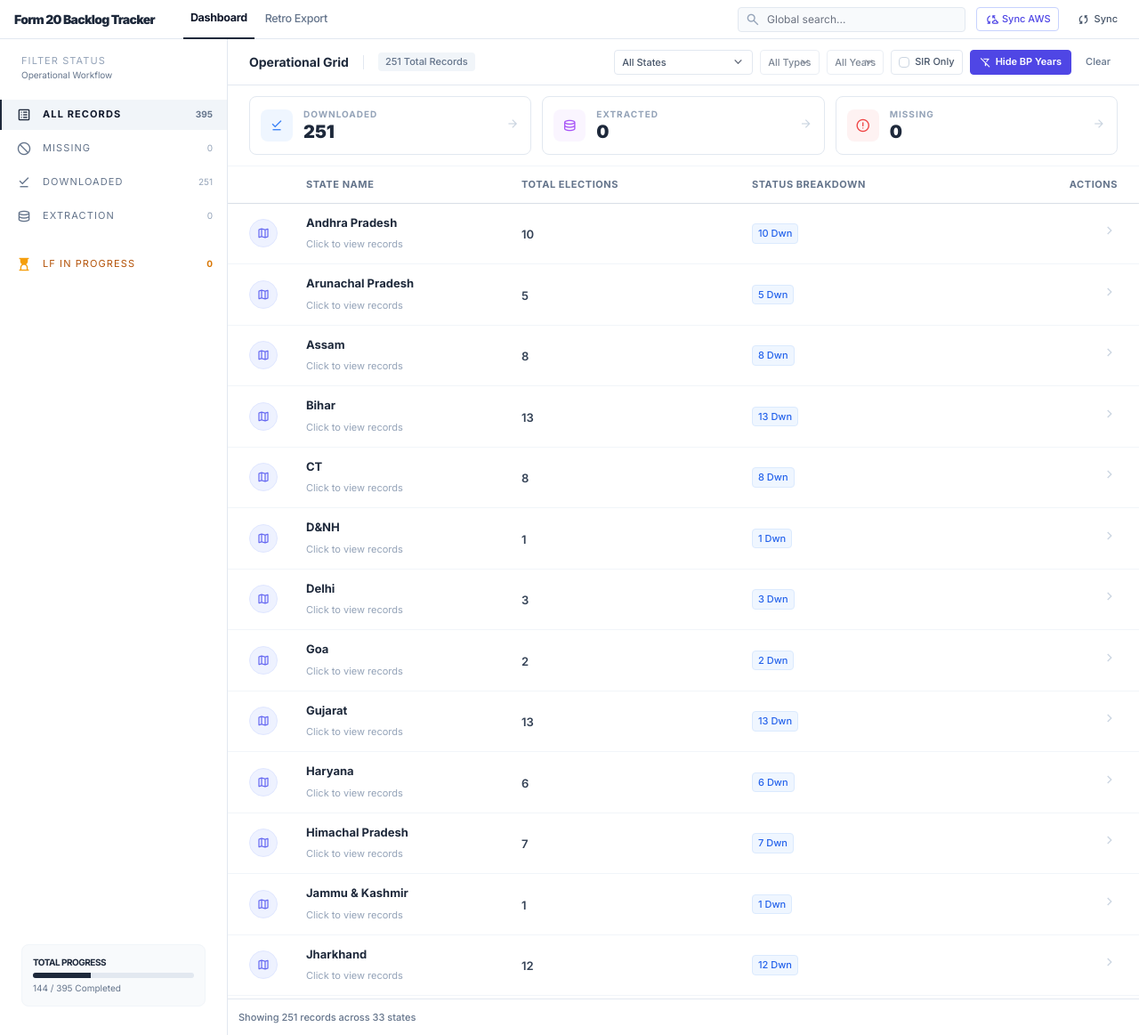
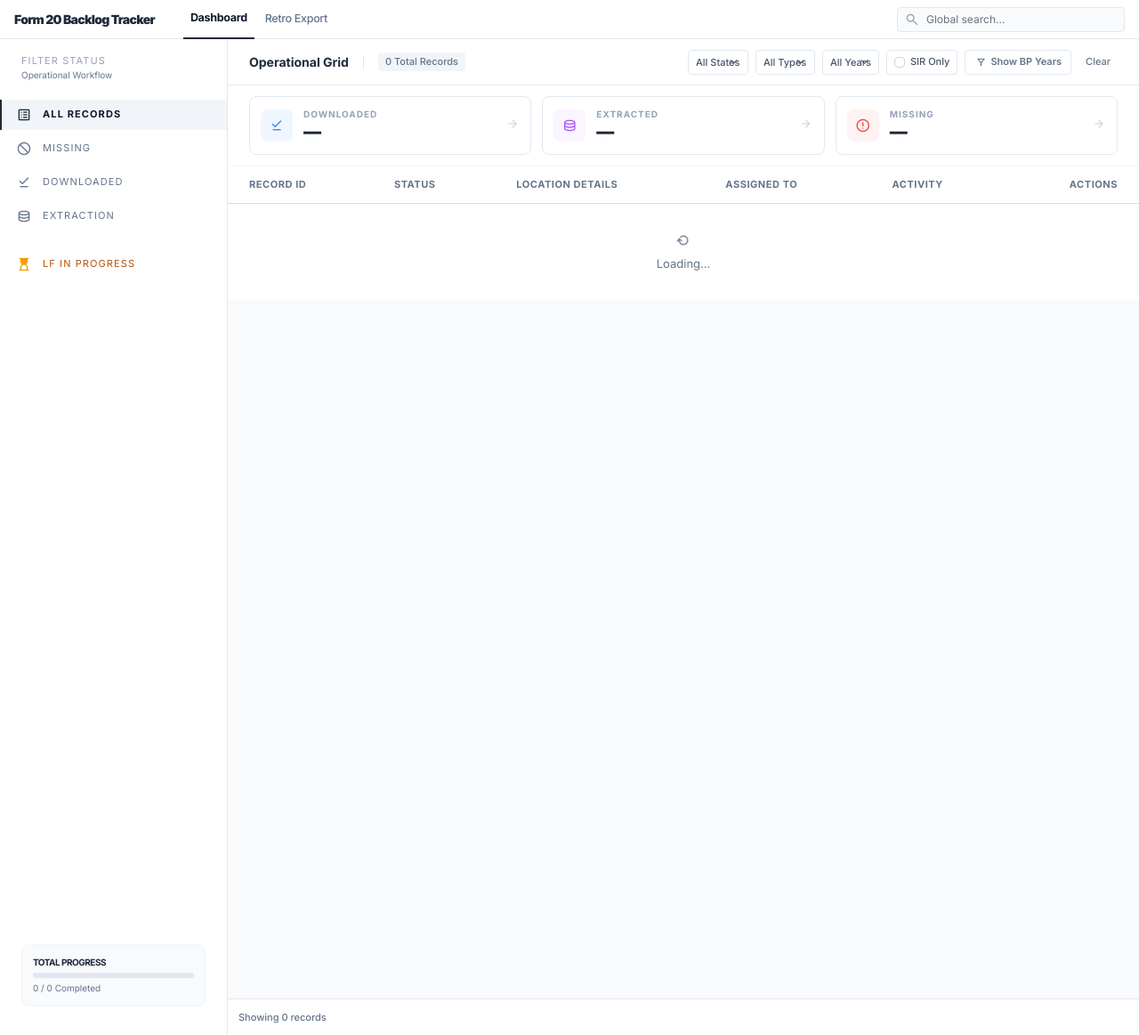
Before and after one commit to mayurdeshpande-de-ka/Project-cleanroom, a Flask app: page / in a window 1280 px wide. Shown: the whole page at 89% size. Run offline with Flask 3, Linux system fonts and the light colour scheme; data comes from the database, SQL or seed files in the repository; some libraries are stand-ins or nearby versions.

Commit message:
Remove AWS sync buttons and set BP years hidden by default

```diff
--- a/static/app.js
+++ b/static/app.js
@@ -17,7 +17,7 @@ let currentView = 'states';
 let currentDetailState = null;
 
 const filters = {
-  state: '', el_type: '', year: '', status: '', sir_only: false, search: '', wip: false, show_bp: true,
+  state: '', el_type: '', year: '', status: '', sir_only: false, search: '', wip: false, show_bp: false,
 };
 
 let activeKpi = null; // tracks which KPI card is active
@@ -696,7 +696,15 @@ function bindEvents() {
   });
 
   document.getElementById('clear-filters').addEventListener('click', () => {
-    Object.assign(filters, { state:'', el_type:'', year:'', status:'', sir_only:false, search:'', show_bp: true });
+    Object.assign(filters, { state:'', el_type:'', year:'', status:'', sir_only:false, search:'', show_bp: false });
+    const bpBtn = document.getElementById('toggle-bp-btn');
+    if (bpBtn) {
+        bpBtn.innerHTML = '<span class="material-symbols-outlined" style="font-size:14px;">filter_alt</span> Show BP Years';
+        bpBtn.className = bpBtn.className
+          .replace('bg-indigo-50', 'bg-white')
+          .replace('text-indigo-700', 'text-slate-500')
+          .replace('border-indigo-200', 'border-slate-200');
+    }
     ['filter-state','filter-type','filter-year'].forEach(id => {
       document.getElementById(id).value = '';
     });
@@ -735,9 +743,6 @@ function bindEvents() {
   });
 
   // Selection export bar removed, keeping clearSelection internal for Esc key
-  document.getElementById('reload-btn').addEventListener('click', syncFromExcel);
-  const syncAwsBtn = document.getElementById('sync-aws-btn');
-  if (syncAwsBtn) syncAwsBtn.addEventListener('click', syncAWS);
 
   document.getElementById('modal-close').addEventListener('click',  closeModal);
   document.getElementById('modal-cancel').addEventListener('click', closeModal);
--- a/templates/index.html
+++ b/templates/index.html
@@ -77,13 +77,6 @@
         <div class="relative hidden sm:block">
             <span class="material-symbols-outlined absolute left-2 top-1/2 -translate-y-1/2 text-slate-400">search</span>
             <input id="global-search" class="h-7 w-64 bg-slate-50 border border-slate-200 pl-8 pr-2 text-[12px] focus:ring-0 focus:border-slate-400 transition-all outline-none rounded" placeholder="Global search..." type="text"/>
-        </div>
-        <button id="sync-aws-btn" class="p-1 hover:bg-indigo-50 dark:hover:bg-indigo-900 rounded transition-colors text-indigo-600 dark:text-indigo-400 flex items-center gap-1 text-[11px] font-medium px-2 border border-indigo-200 dark:border-indigo-800" title="Sync In-DB Status from AWS RDS">
-            <span class="material-symbols-outlined" style="font-size: 16px;">cloud_sync</span> Sync AWS
-        </button>
-        <button id="reload-btn" class="p-1 hover:bg-slate-50 dark:hover:bg-slate-800 rounded transition-colors text-slate-600 dark:text-slate-400 flex items-center gap-1 text-[11px] font-medium px-2" title="Sync from Excel">
-            <span class="material-symbols-outlined" style="font-size: 16px;">sync</span> Sync
-        </button>
     </div>
 </nav>
 
@@ -174,9 +167,9 @@
                     SIR Only
                 </label>
                 <!-- BP Years Toggle -->
-                <button id="toggle-bp-btn" title="Toggle BP election years" class="h-7 px-2.5 text-[11px] font-semibold border rounded transition-all duration-150 flex items-center gap-1 bg-indigo-600 text-white border-indigo-600 hover:bg-indigo-700">
-                    <span class="material-symbols-outlined" style="font-size:14px;">filter_alt_off</span>
-                    Hide BP Years
+                <button id="toggle-bp-btn" title="Toggle BP election years" class="h-7 px-2.5 text-[11px] font-semibold border rounded transition-all duration-150 flex items-center gap-1 bg-white text-slate-500 border-slate-200 hover:bg-slate-50">
+                    <span class="material-symbols-outlined" style="font-size:14px;">filter_alt</span>
+                    Show BP Years
                 </button>
                 <button id="clear-filters" class="h-7 px-2 text-[11px] font-medium text-slate-500 hover:text-slate-800 transition-colors">Clear</button>
             </div>
```
